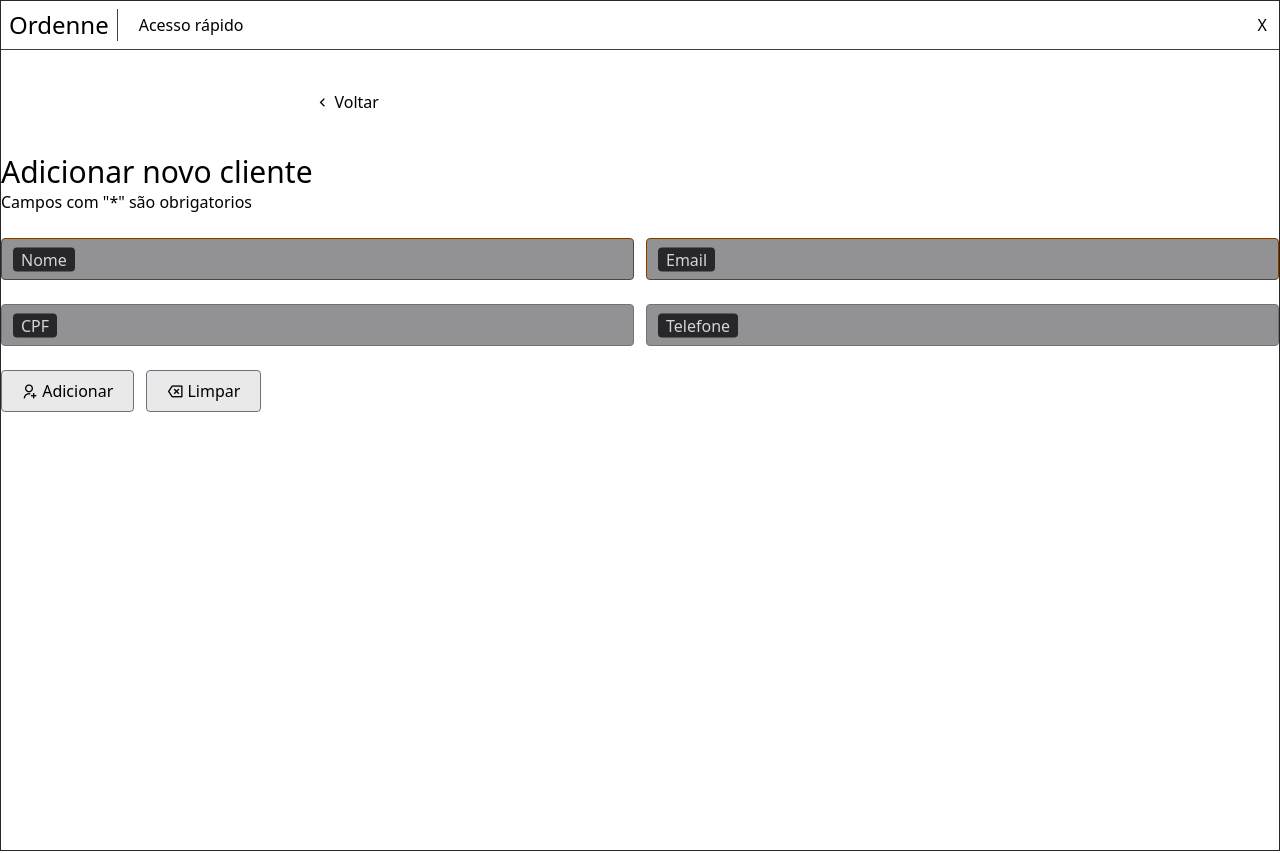
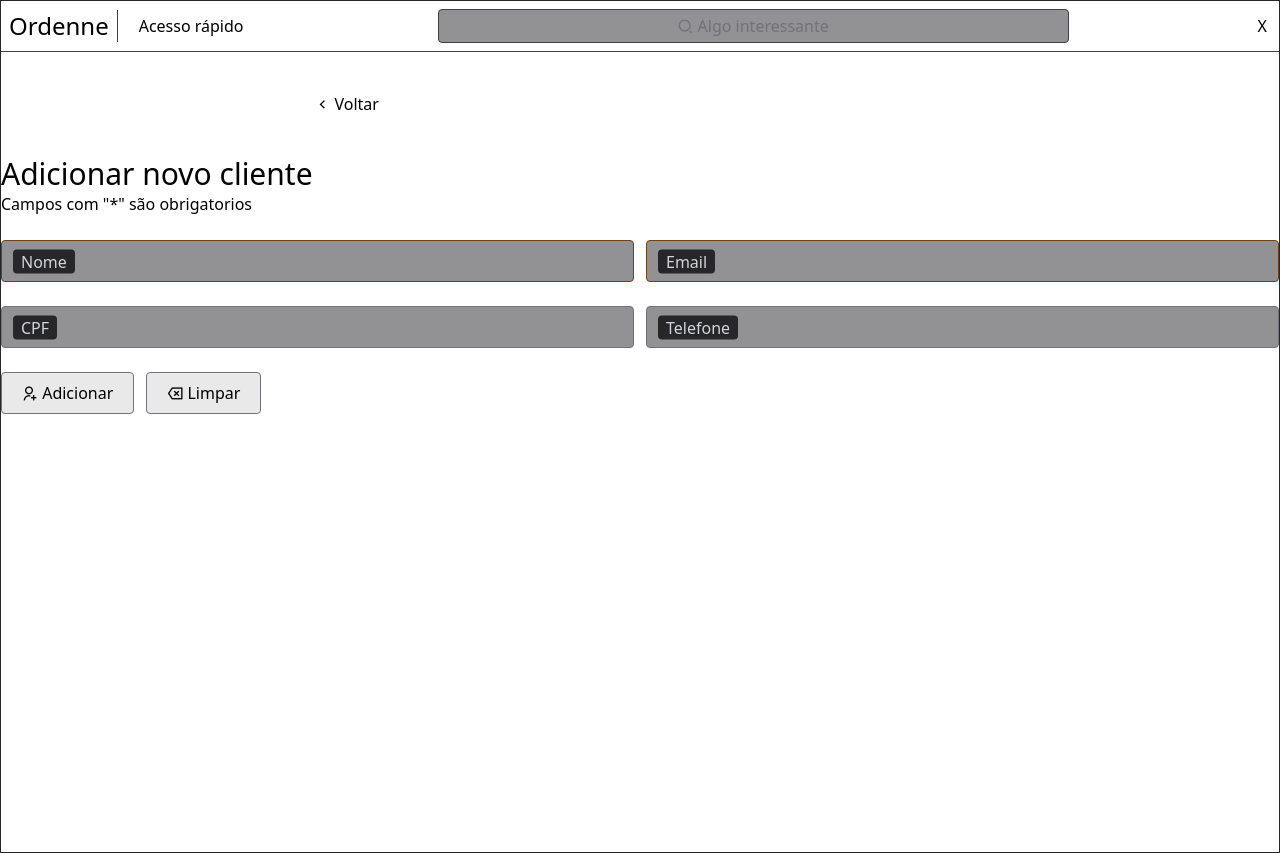
Before and after one commit to cainhooow/ordenee, a SvelteKit app: page /clients/new-client in a window 1280 px wide. Built offline with nearby package versions, Linux system fonts and the light colour scheme.

Commit message:
modified:   common/Cargo.lock 	modified:   src/components/global/Window.svelte 	new file:   src/components/global/Window/SearchBar.svelte 	new file:   src/components/ui/Input/Input.svelte

```diff
--- a/src/components/global/Window.svelte
+++ b/src/components/global/Window.svelte
@@ -1,5 +1,6 @@
 <script lang="ts">
 	import { page } from '$app/stores';
+	import SearchBar from './Window/SearchBar.svelte';
 
 	function currentRoute(route: String) {
 		return route == $page.route.id;
@@ -49,6 +50,7 @@
 			</div>
 		</div>
 	</div>
+	<SearchBar/>
 	<div class="mx-1">
 		<span> X </span>
 	</div>
--- /dev/null
+++ b/src/components/global/Window/SearchBar.svelte
@@ -0,0 +1,63 @@
+<script lang="ts">
+	import Input from '../../ui/Input/Input.svelte';
+
+	let commandBarVisible: boolean;
+
+	function closeByEsq(ev: KeyboardEvent) {
+		ev.preventDefault();
+		if (ev.code === 'Escape') {
+			commandBarVisible = false;
+		}
+	}
+
+	function openCommandBar(ev: MouseEvent) {
+		ev.preventDefault();
+		let target = ev.target as HTMLElement;
+
+		if (target.tagName === 'BUTTON') {
+			commandBarVisible = !commandBarVisible;
+
+			if (commandBarVisible) {
+				setTimeout(() => {
+					let input = document.getElementById('command-bar') as HTMLInputElement;
+					input.focus();
+
+					input.addEventListener('keydown', preventSpaceClose);
+				}, 0);
+			}
+		}
+	}
+
+	function preventSpaceClose(ev: KeyboardEvent) {
+		console.log('preventSpaceClose called', { ev });
+		if (ev.key === ' ') {
+			ev.preventDefault();
+			ev.stopPropagation();
+			(ev.target as HTMLInputElement).value += ' ';
+		}
+	}
+
+	window.onkeyup = (ev) => {
+		closeByEsq(ev);
+	};
+</script>
+
+<button
+	class="p-1 bg-zinc-800/50 rounded border border-zinc-700 w-1/2 flex items-center justify-center hover:border-zinc-600 hover:bg-zinc-800/70 z-20"
+	on:click={openCommandBar}
+	tabindex="0"
+>
+	<div class="text-zinc-500">
+		<i class="ri-search-2-line"></i>
+		<span>Algo interessante</span>
+	</div>
+
+	{#if commandBarVisible}
+		<div class="top-0 left-0 right-0 absolute p-2 bg-zinc-800 rounded border border-zinc-700 z-50">
+			<div class="flex">
+				<Input id="command-bar" class="p-1 w-full" placeholder="Busque páginas/comandos" />
+			</div>
+			<div class=""></div>
+		</div>
+	{/if}
+</button>
--- /dev/null
+++ b/src/components/ui/Input/Input.svelte
@@ -0,0 +1,5 @@
+<input
+	{...$$restProps}
+	class="peer {$$restProps.class ||
+		''} bg-zinc-800/50 rounded border border-zinc-500 focus:outline-none focus:border-violet-500 invalid:border-yellow-900"
+/>
```
Also changed, not shown: 1 other file (tests, documents, lock files or other folders).
